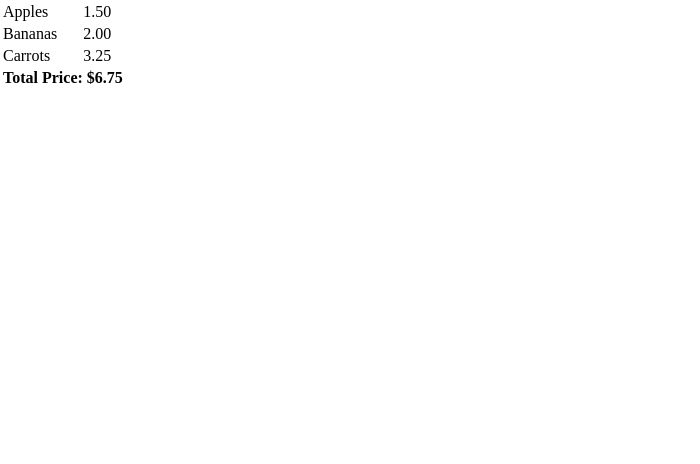
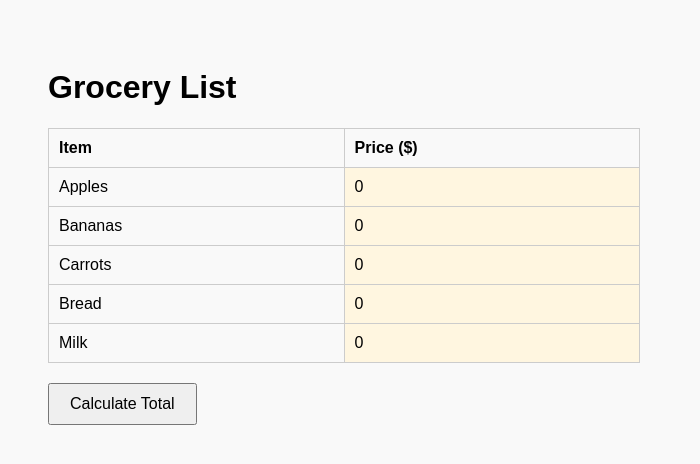
Before and after one commit to acciojob/grofers-checkout-sai4u-dev, a website: page main.html in a window 1280 px wide. Shown: the whole page, without its empty margins (0-700 px from the left). Drawn offline with Linux system fonts and the light colour scheme.

Commit message:
created a submission

```diff
--- a/main.html
+++ b/main.html
@@ -7,20 +7,40 @@
 </head>
 
 <body>
+
+  <h1>Grocery List</h1>
+
   <table id="grocery-table">
+    <tr>
+      <th>Item</th>
+      <th>Price ($)</th>
+    </tr>
     <tr class="item">
       <td>Apples</td>
-    <td class="prices">1.50</td>
+      <td class="price" contenteditable="true">0</td>
     </tr>
     <tr class="item">
       <td>Bananas</td>
-    <td class="prices">2.00</td>
+      <td class="price" contenteditable="true">0</td>
     </tr>
     <tr class="item">
       <td>Carrots</td>
-    <td class="prices">3.25</td>
+      <td class="price" contenteditable="true">0</td>
+    </tr>
+    <tr class="item">
+      <td>Bread</td>
+      <td class="price" contenteditable="true">0</td>
+    </tr>
+    <tr class="item">
+      <td>Milk</td>
+      <td class="price" contenteditable="true">0</td>
     </tr>
   </table>
+
+  <button onclick="calculateTotal()">Calculate Total</button>
+
+  <div id="ans"></div>      <!-- Cypress: cy.get("#ans") -->
+
 
     <script type="text/javascript" src="./script.js">
 </script>
--- a/script.js
+++ b/script.js
@@ -1,24 +1,34 @@
- // Step 1: Select all price elements
-  const priceElements = document.querySelectorAll('.prices');
+    function calculateTotal() {
+      // Remove existing total row if it exists
+      const existingTotal = document.querySelector('.total-row');
+      if (existingTotal) {
+        existingTotal.remove();
+      }
 
-  // Step 2: Calculate the total price
+      // Get all price cells
+      const prices = document.querySelectorAll('.price');
       let total = 0;
-  priceElements.forEach((priceElement) => {
-    const value = parseFloat(priceElement.textContent);
+
+      prices.forEach(cell => {
+        const value = parseFloat(cell.textContent.trim());
         if (!isNaN(value)) {
           total += value;
         }
       });
 
-  // Step 3: Create a new table row and cell for total
+      // Create new total row
+      const table = document.getElementById('grocery-table');
       const totalRow = document.createElement('tr');
+      totalRow.classList.add('total-row');
+
       const totalCell = document.createElement('td');
+      totalCell.colSpan = 2;
+      totalCell.className = 'total';
+      totalCell.textContent = `Total Price: $${total.toFixed(2)}`;
 
-  // Step 4: Make total span across both columns
-  totalCell.colSpan = 2;
-  totalCell.textContent = `Total Price: $${total.toFixed(2)}`;
-  totalCell.style.fontWeight = 'bold';
+      totalRow.appendChild(totalCell);
+      table.appendChild(totalRow);
 
-  // Step 5: Append cell to row, and row to table
-  totalRow.appendChild(totalCell);
-  document.getElementById('grocery-table').appendChild(totalRow);
+      // Update result in div with id="ans"
+      document.getElementById('ans').textContent = total.toFixed(2);
+    }
--- a/styles.css
+++ b/styles.css
@@ -1,8 +1,39 @@
-body {
-	padding:0;
-	margin:0;
-}
+    body {
+      font-family: Arial, sans-serif;
+      padding: 40px;
+      background-color: #f9f9f9;
+    }
 
-table {
-	text-align: left;
-}
+    table {
+      width: 50%;
+      border-collapse: collapse;
+      margin-bottom: 20px;
+    }
+
+    th, td {
+      padding: 10px;
+      border: 1px solid #ccc;
+      text-align: left;
+    }
+
+    td.price {
+      background-color: #fff6e0;
+      cursor: text;
+    }
+
+    td.total {
+      font-weight: bold;
+      background-color: #e6ffe6;
+    }
+
+    button {
+      padding: 10px 20px;
+      font-size: 16px;
+      cursor: pointer;
+    }
+
+    #ans {
+      font-size: 18px;
+      font-weight: bold;
+      margin-top: 10px;
+    }
```
Lines whose indentation alone changed are shown as unchanged.
